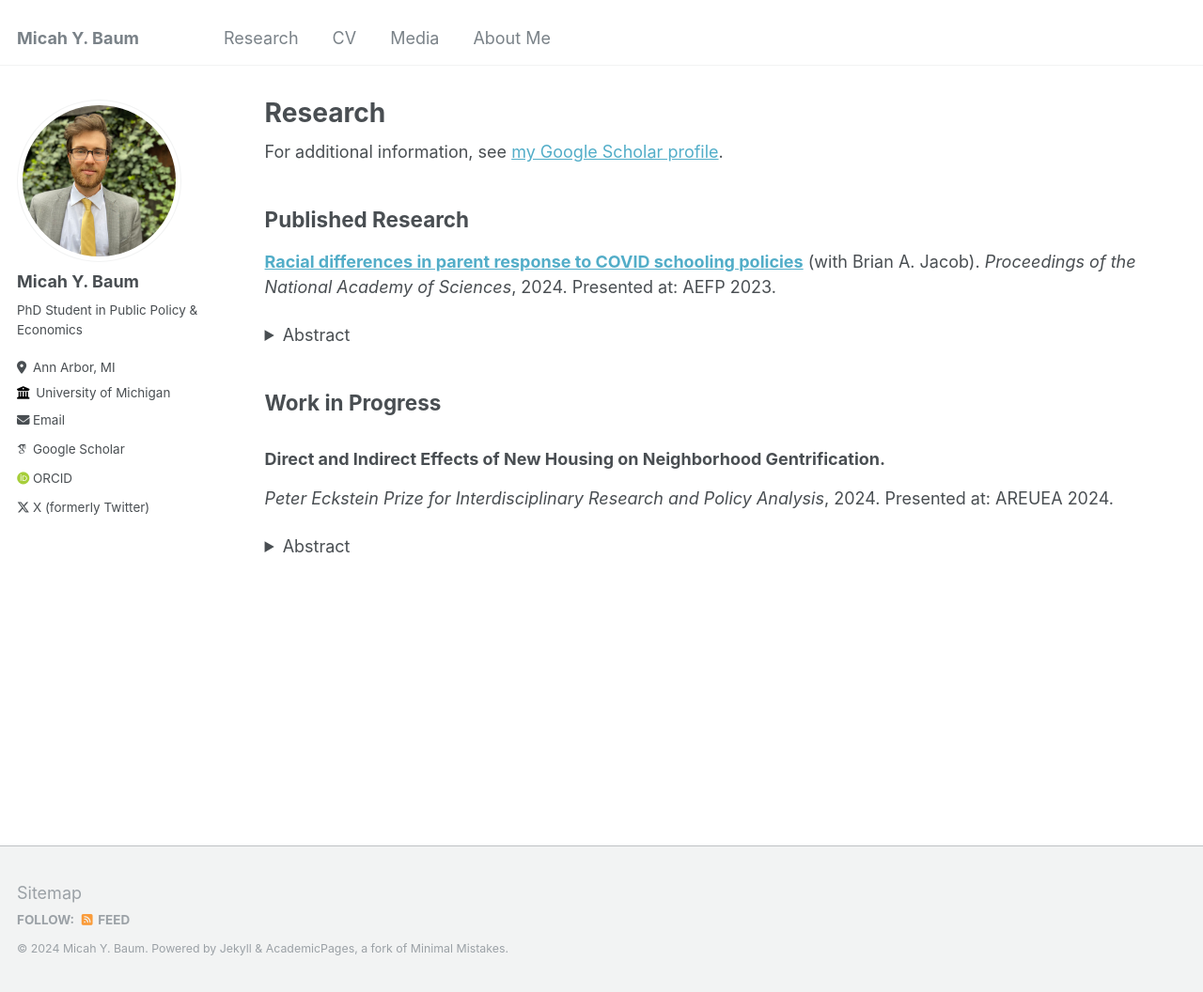
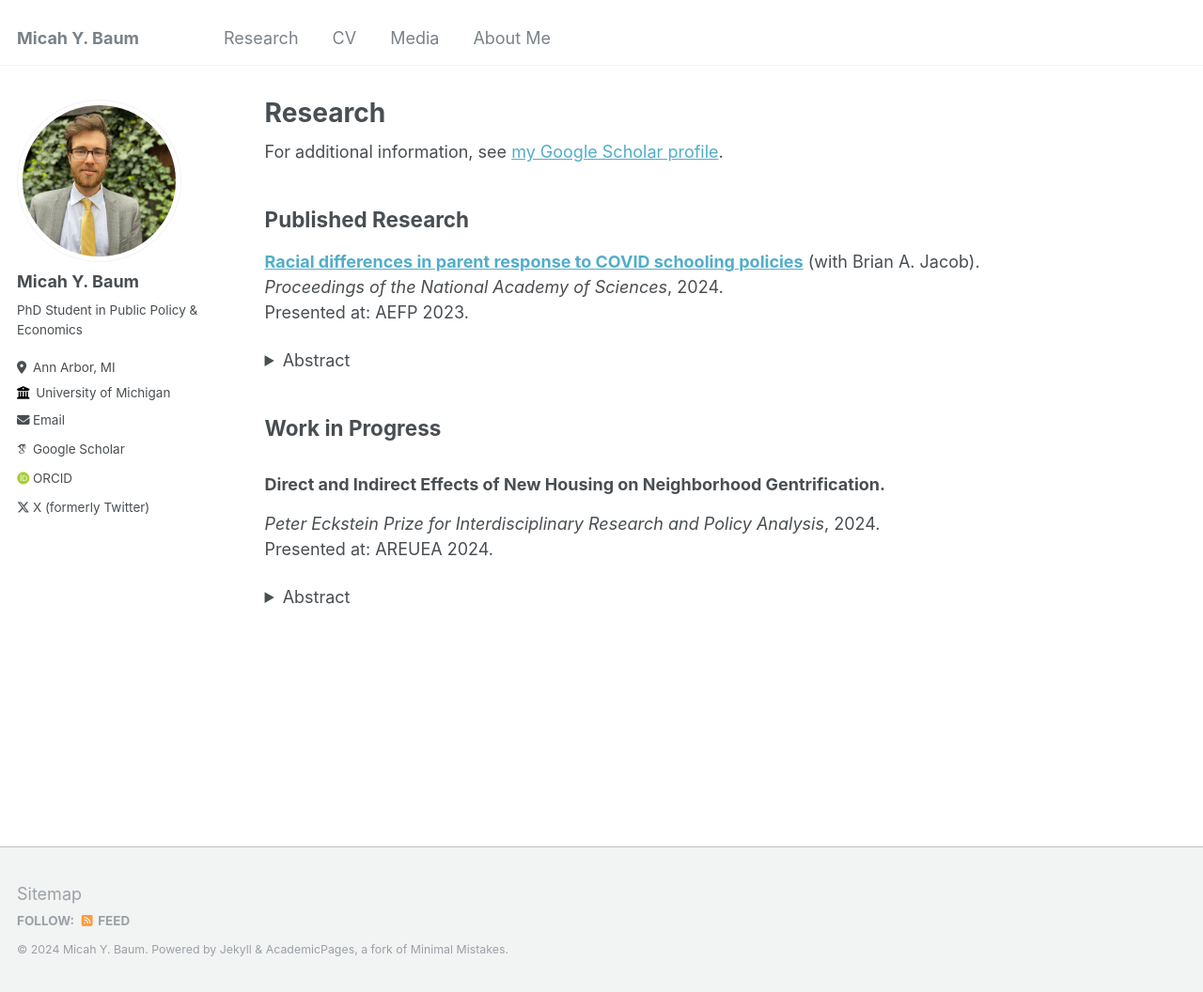
Before and after one commit to micah-baum/micah-baum.github.io, a Jekyll site: the page built from _pages/research.md, in a window 1280 px wide and 1056 px high. Shown: the whole window at 94% size. Built offline with Jekyll 4.4.1, drawn with Linux system fonts in a browser that asks for light colours; some web fonts are replaced.

```diff
--- a/_pages/research.md
+++ b/_pages/research.md
@@ -12,8 +12,8 @@ author_profile: true
 {% include base_path %}
 
 ## Published Research
-**[Racial differences in parent response to COVID schooling policies](https://micah-baum.github.io/files/baum-jacob-pnas-2024.pdf)** (with Brian A. Jacob).
-_Proceedings of the National Academy of Sciences_, 2024.
+**[Racial differences in parent response to COVID schooling policies](https://micah-baum.github.io/files/baum-jacob-pnas-2024.pdf)** (with Brian A. Jacob). <br>
+_Proceedings of the National Academy of Sciences_, 2024. <br>
 Presented at: AEFP 2023.
 <details> <summary>Abstract</summary>
 This paper examines whether school COVID-19 policies influenced enrollment differently by student age and race/ethnicity. Unlike much prior research, we i) analyze enrollments for virtually the entire U.S. public school population for both the 2020–2021 and 2021–2022 school years, ii) compare enrollment trends within districts in order to isolate subgroup heterogeneity from district characteristics, and iii) account for district selection into preferred learning modes. Analyzing data on over 9,000 districts that serve more than 90% of public school students in the United States, we find enrollment responses to COVID policies differed notably. We find that White enrollments declined more than Black, Hispanic, and Asian enrollments in districts that started the 2020–2021 school year virtually, but in districts that started in-person the reverse was true: Non-White enrollments declined more than White enrollments. Moreover, Black, Hispanic, and Asian families responded more than White families to higher COVID-19 death rates in the months preceding the start of the 2021 school year. In 2021–2022, enrollment differences by the previous year’s learning mode persisted. Racial/ethnic differences did not vary by whether the district required masking in classrooms. These findings are consistent with the greater risk faced by communities of color during the pandemic and demonstrate an additional source of disparate impact from COVID policies.
@@ -22,8 +22,8 @@ This paper examines whether school COVID-19 policies influenced enrollment diffe
 
 
 ## Work in Progress
-### Direct and Indirect Effects of New Housing on Neighborhood Gentrification.
-_Peter Eckstein Prize for Interdisciplinary Research and Policy Analysis_, 2024.
+### Direct and Indirect Effects of New Housing on Neighborhood Gentrification. <br>
+_Peter Eckstein Prize for Interdisciplinary Research and Policy Analysis_, 2024. <br>
 Presented at: AREUEA 2024.
 <details> <summary>Abstract</summary>
 Many US cities have recently loosened restrictions on land development to address housing shortages. While this theoretically reduces rents and benefits low-income households, household demand can also change when housing or resident characteristics change, making the equilibrium effects of expansions unclear. In this paper, I show that reforms that expand supply of desirable housing in desirable neighborhoods can have distributional consequences, improving the welfare of a city’s higher-income residents while making some lower-income residents worse-off. I study the effects of Houston’s 1998 minimum lot size reduction, which allowed construction of new, small single-family homes in the city’s downtown. Using new distributional synthetic con- trol methods, I estimate that the reform resulted in higher-income households moving downtown, poor families moving out, and rents increasing throughout Houston. Down- town neighborhood quality improved but low-income households did not benefit, living in similar neighborhoods further from downtown after the reform. These results show the importance of considering heterogeneity in households’ location and housing pref- erences when designing land-use reforms.
```
